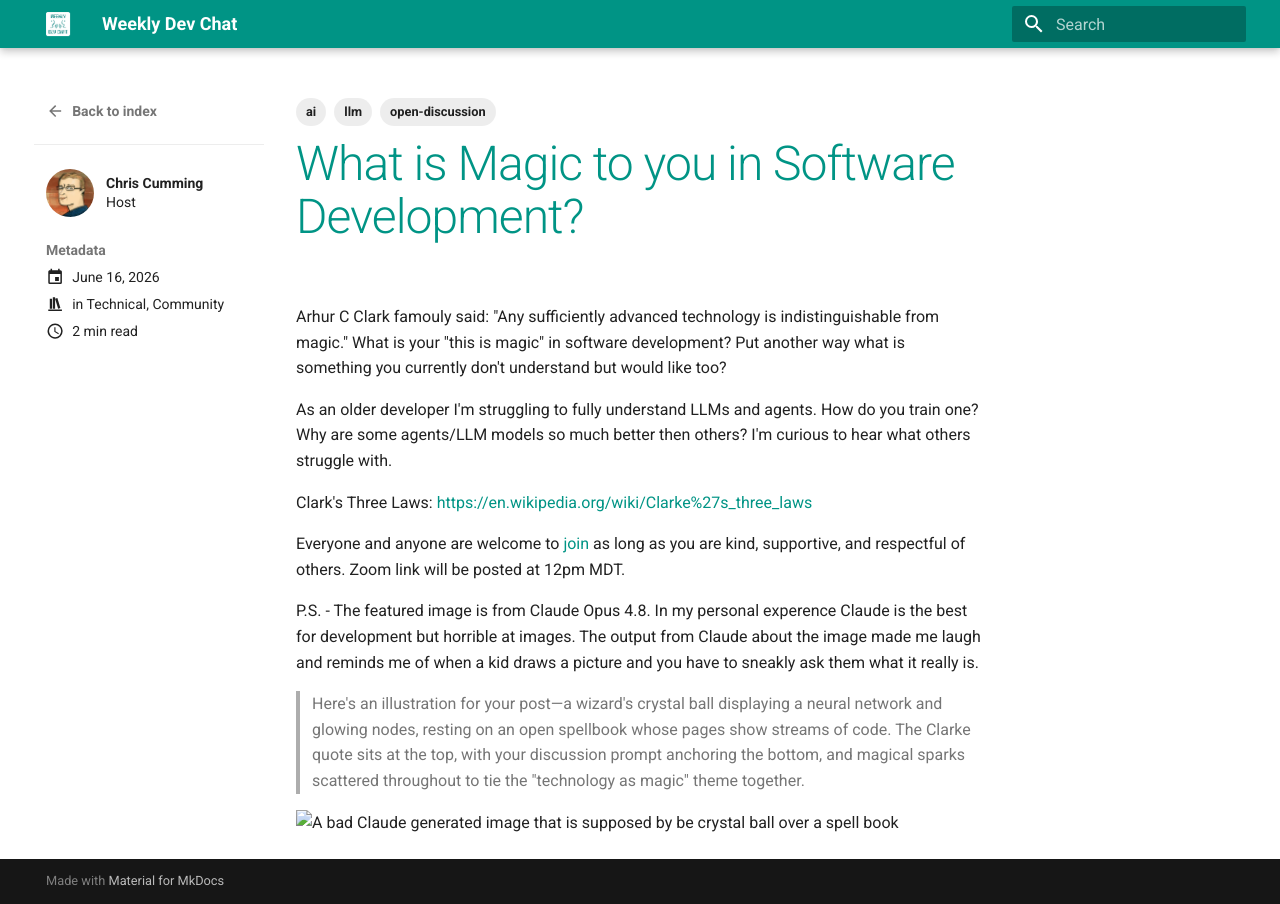
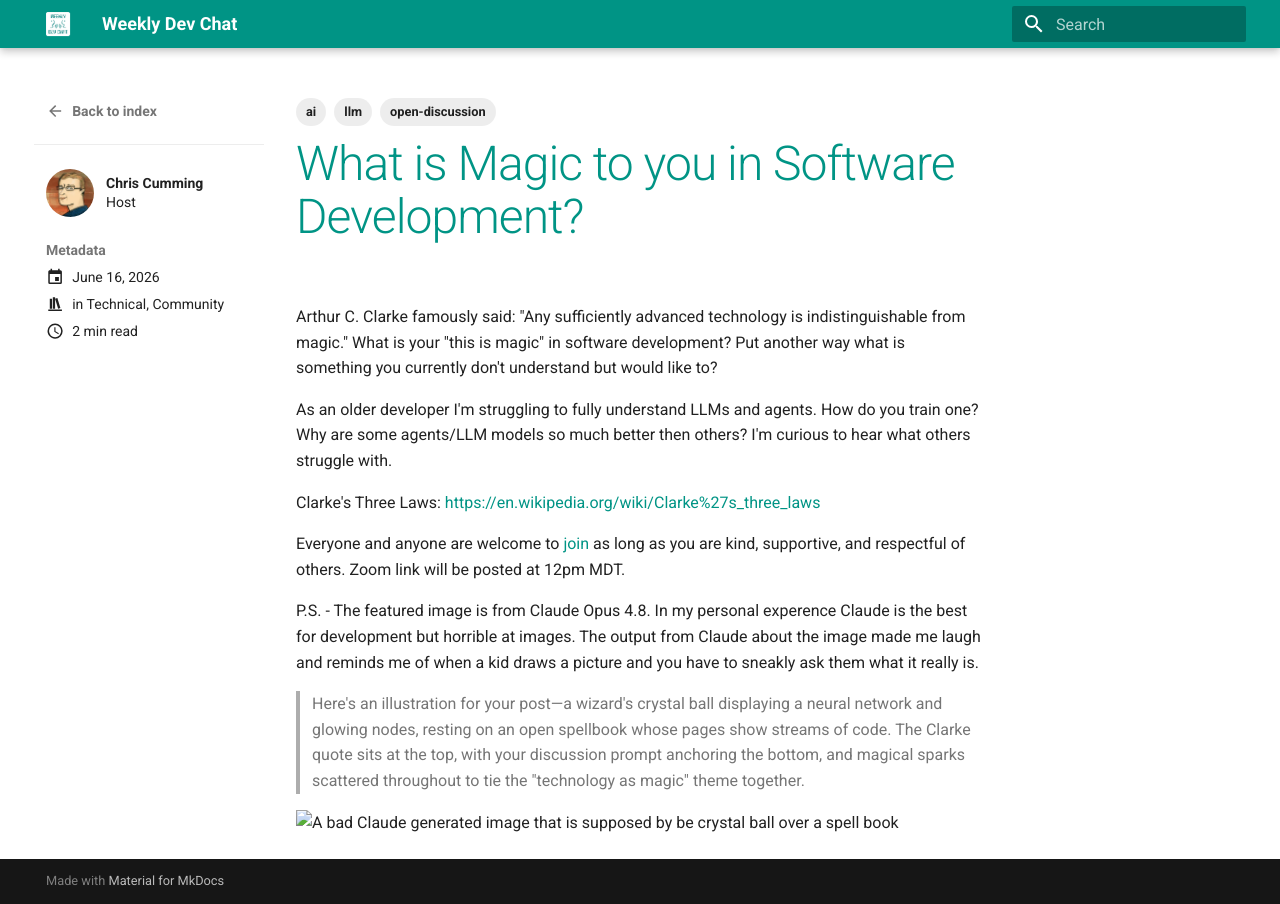
Before and after one commit to weeklydevchat/weeklydevchat.github.io, an MkDocs documentation site: the page built from docs/posts/2026/06/16/index.md, in a window 1280 px wide. Built offline with MkDocs 1.6.1 and Material for MkDocs 9.7.7, drawn with Linux system fonts in a browser that asks for light colours.

Commit message:
Fix spelling/grammar in Clarke quote (PR #136)
Correct "Arhur C Clark famouly" to "Arthur C. Clarke famously",
"would like too" to "would like to", and "Clark's Three Laws" to
"Clarke's Three Laws".

```diff
--- a/docs/posts/2026/06/16/index.md
+++ b/docs/posts/2026/06/16/index.md
@@ -12,11 +12,11 @@ tags:
   - open-discussion
 ---
 
-Arhur C Clark famouly said: "Any sufficiently advanced technology is indistinguishable from magic."  What is your "this is magic" in software development?  Put another way what is something you currently don't understand but would like too?
+Arthur C. Clarke famously said: "Any sufficiently advanced technology is indistinguishable from magic."  What is your "this is magic" in software development?  Put another way what is something you currently don't understand but would like to?
 
 As an older developer I'm struggling to fully understand LLMs and agents.  How do you train one?  Why are some agents/LLM models so much better then others?  I'm curious to hear what others struggle with.
 
-Clark's Three Laws: [https://en.wikipedia.org/wiki/Clarke%27s_three_laws](https://en.wikipedia.org/wiki/Clarke%27s_three_laws)
+Clarke's Three Laws: [https://en.wikipedia.org/wiki/Clarke%27s_three_laws](https://en.wikipedia.org/wiki/Clarke%27s_three_laws)
 
 Everyone and anyone are welcome to [join](https://weeklydevchat.com/join/) as long as you are kind, supportive, and respectful of others. Zoom link will be posted at 12pm MDT.
 
```
